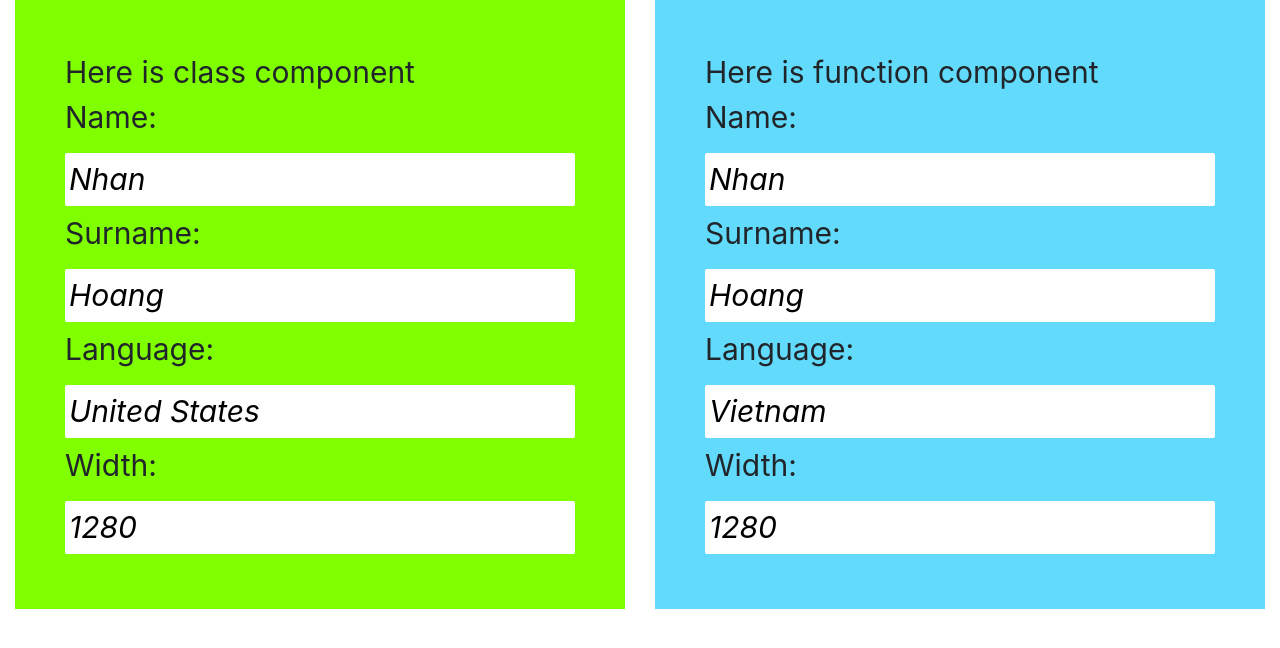
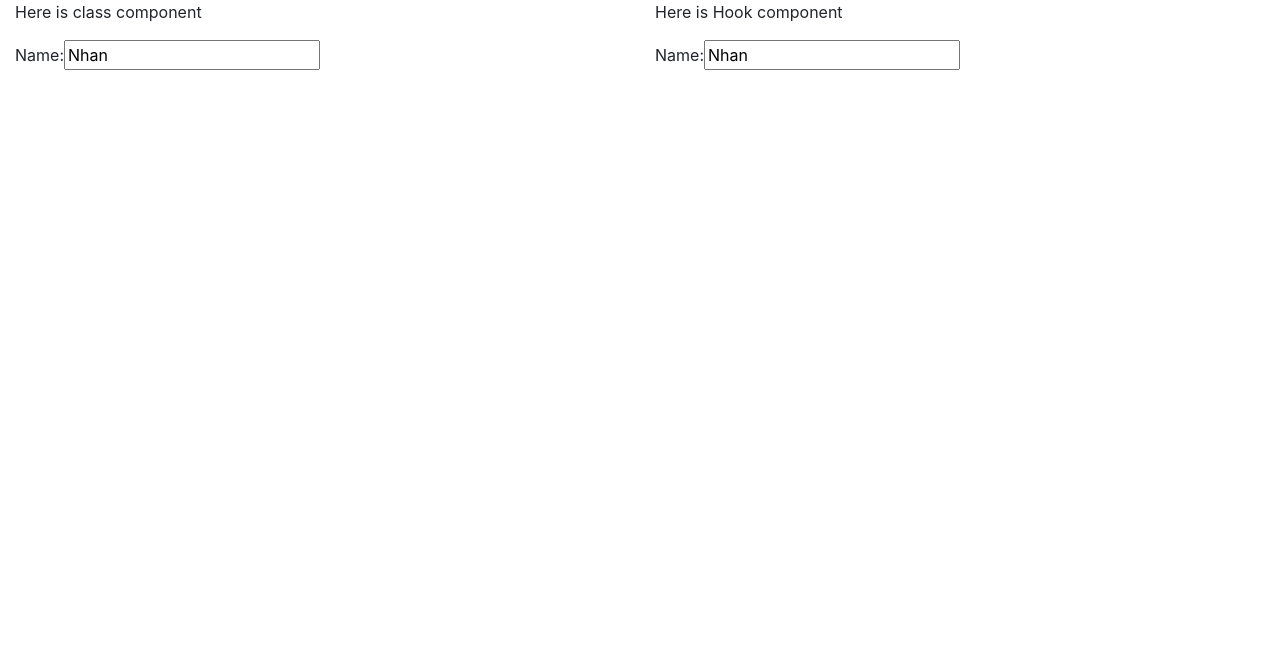
Before and after one commit to NhanHoang8195/react-hook-demo, a React (Create React App) app: page / in a window 1280 px wide. Shown: the top 648 px of the page. Built offline with nearby package versions, Linux system fonts and the light colour scheme.

Commit message:
update code

```diff
--- a/src/containers/demo/ClassComponent.jsx
+++ b/src/containers/demo/ClassComponent.jsx
@@ -1,59 +1,15 @@
 import React, { Component } from 'react';
-import { LanguageContext, LayoutContext } from '../../context';
 
 export default class ClassComponent extends Component {
-    constructor(props) {
-        super(props);
-        this.state = {
-            name: 'Nhan',
-            surname: 'Hoang',
-            width: window.innerWidth,
-        };
-        this.handleChangeName = this.handleChangeName.bind(this);
-        this.handleChangeSurname = this.handleChangeSurname.bind(this);
-        this.handleChangeWindowSize = this.handleChangeWindowSize.bind(this);
-    }
-    componentDidMount() {
-        document.title = this.state.surname + ' ' + this.state.name;
-        window.addEventListener('resize', this.handleChangeWindowSize);
-    }
-    componentDidUpdate() {
-        document.title = this.state.surname + ' ' + this.state.name;
-    }
-    componentWillUnmount() {
-        window.removeEventListener('resize', this.handleChangeWindowSize);
-    }
-
-    handleChangeName(e) {
-        this.setState({name: e.target.value});
-    }
-    handleChangeSurname(e) {
-        this.setState({surname: e.target.value});
-    }
-    handleChangeWindowSize() {
-        this.setState({width: window.innerWidth});
-    }
     render() {
         return (
-            <LayoutContext.Consumer>
-                {theme => (<div className={theme}>
+                <div>
                     <form>
                         <p>Here is class component</p>
                         <label>Name:</label>
-                        <input value={this.state.name} onChange={this.handleChangeName} />
-                        <label>Surname:</label>
-                        <input value={this.state.surname} onChange={this.handleChangeSurname} />
-                        <LanguageContext.Consumer>
-                            {language => (<>
-                                <label>Language:</label>
-                                <input value={language} readOnly />
-                            </>)}
-                        </LanguageContext.Consumer>
-                        <label>Width:</label>
-                        <input value={this.state.width} readOnly />
+                        <input value={this.props.name} readOnly />
                     </form>
-                </div>)}
-            </LayoutContext.Consumer>
+                </div>
         );
     }
 }
--- a/src/containers/demo/HookComponent.jsx
+++ b/src/containers/demo/HookComponent.jsx
@@ -1,54 +1,13 @@
-import React, { useState, useEffect, useContext } from 'react';
-import { LanguageContext, LayoutContext } from '../../context';
+import React from 'react';
 
 export function HookComponent(props) {
-    const theme = useContext(LayoutContext);
-    const language = useContext(LanguageContext);
-    const name = useFormInput('Nhan');
-    const surname = useFormInput('Hoang');
-    const windowWidth = useWindowWidth();
-    // useTitle(surname.value + ' ' + name.value);
-    document.title = surname.value + ' ' + name.value;
     return (
-        <div className={theme}>
+        <div>
             <form>
-                <p>Here is function component</p>
+                <p>Here is Hook component</p>
                 <label>Name:</label>
-                <input {...name} />
-                <label>Surname:</label>
-                <input {...surname} />
-                <label>Language:</label>
-                <input value={language} readOnly />
-                <label>Width:</label>
-                <input value={windowWidth} readOnly />
+                <input value={props.name} readOnly />
             </form>
         </div>
     );
 }
-function useTitle(title) {
-    document.title = title;
-}
-function useWindowWidth() {
-    const [width, setWidth] = useState(window.innerWidth);
-    useEffect(() => {
-        function handleChangeWindowSize() {
-            setWidth(window.innerWidth);
-        }
-        window.addEventListener('resize', handleChangeWindowSize);
-        return () => {
-            window.removeEventListener('resize', handleChangeWindowSize);
-        }
-    });
-    return width;
-}
-
-function useFormInput(initialValue) {
-    const [value, setValue] = useState(initialValue);
-    function handleChangeName(e) {
-        setValue(e.target.value);
-    }
-    return {
-      value,
-      onChange: handleChangeName,
-    };
-}
```
